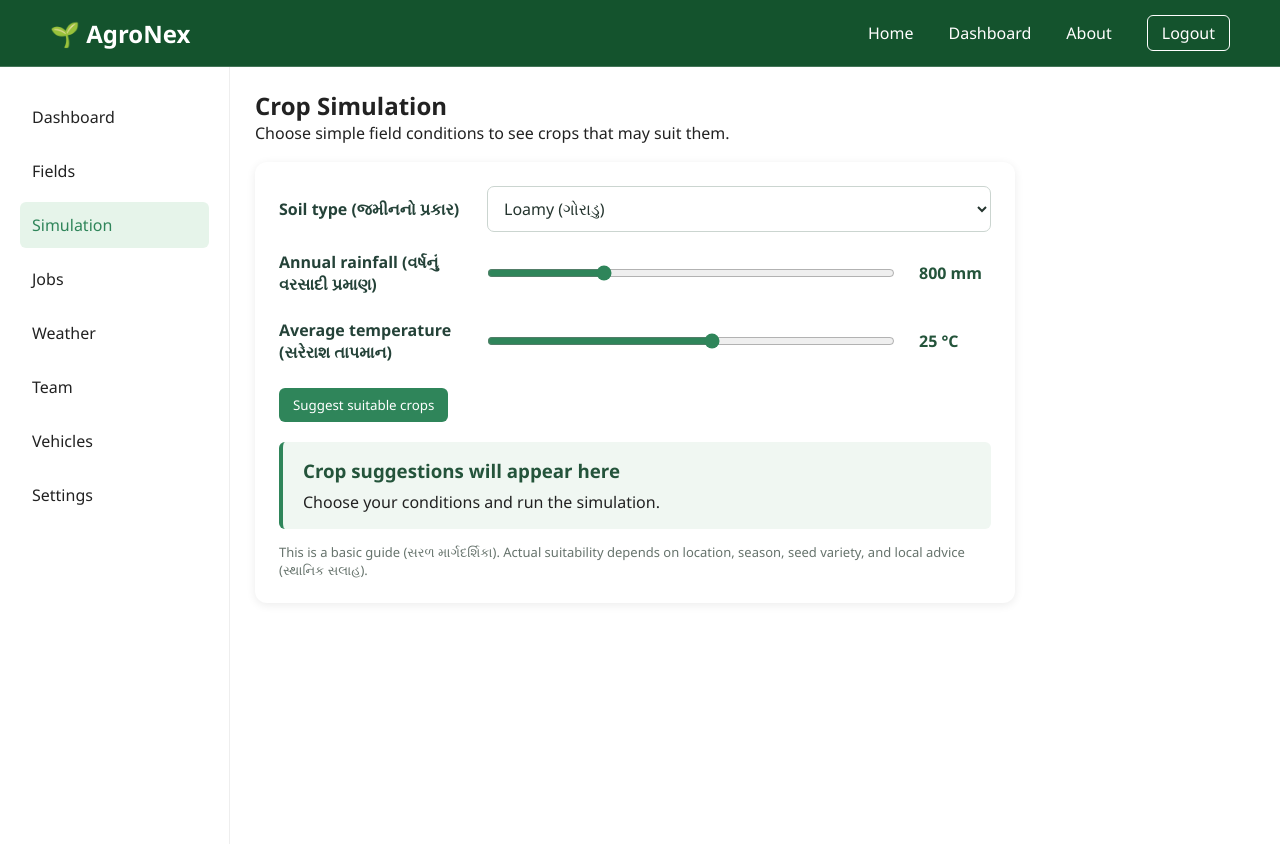
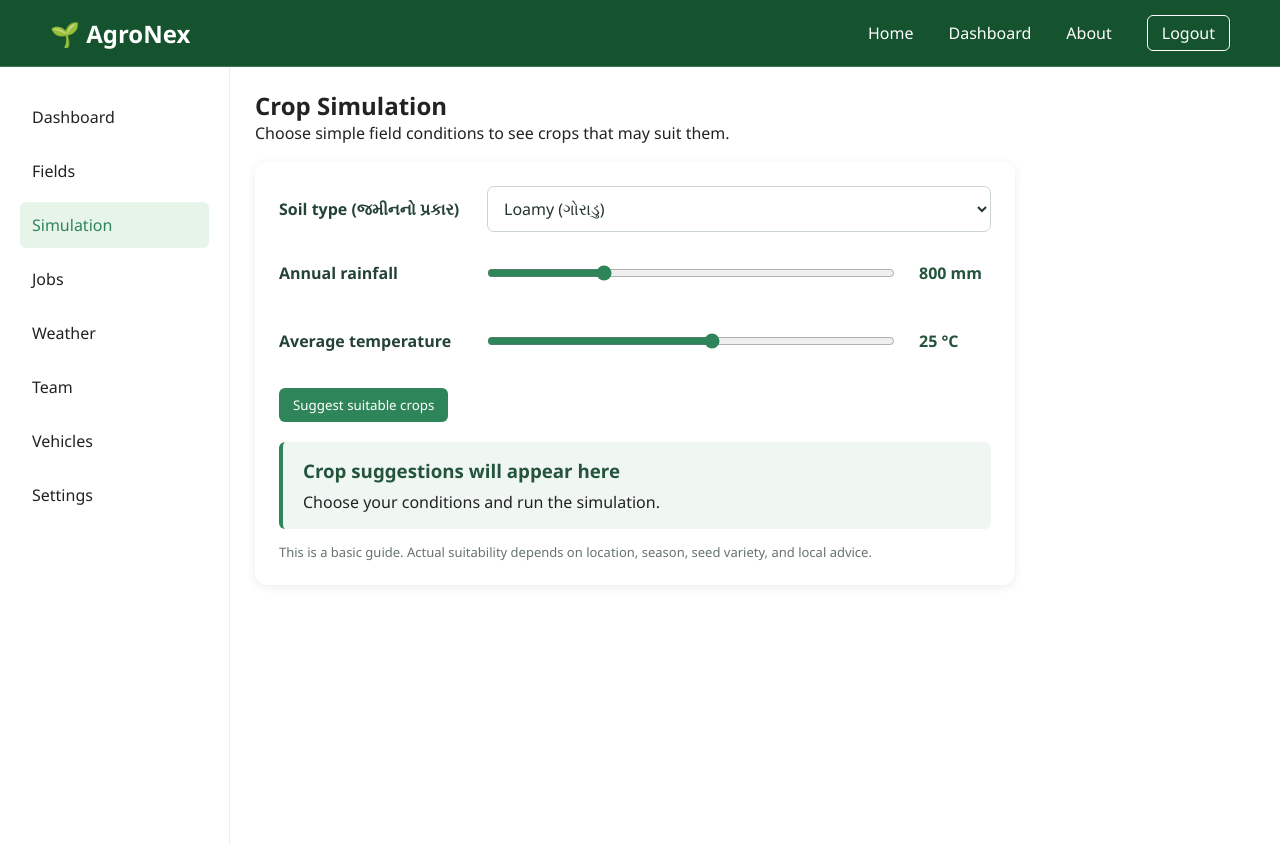
Before and after one commit to nairoshan66-oss/Aggronex, a Flask app: template templates/dashboard.html in a window 1280 px wide, after a click on "Simulation". Run offline with Flask 3, Linux system fonts and the light colour scheme; the template is opened without the code that fills it, so the values that code supplies are empty; some libraries are stand-ins or nearby versions.

Commit message:
Limit Gujarati labels to soil and crop names

```diff
--- a/static/js/main.js
+++ b/static/js/main.js
@@ -518,14 +518,14 @@ function simulateCrops(){
   const climateScore=(value,[min,max])=>value>=min&&value<=max?3:Math.max(0,3-Math.min(Math.abs(value-min),Math.abs(value-max))/Math.max(1,(max-min)*0.65));
   const score=crop=>(crop.soils.includes(soil)?6:0)+climateScore(rainfall,crop.rain)+climateScore(temperature,crop.temp);
   const recommendations=profiles
-    .map(crop=>({name:crop.name,score:score(crop)}))
+    .map(crop=>({name:crop.name,gu:crop.gu,score:score(crop)}))
     .sort((a,b)=>b.score-a.score)
     .slice(0,3);
   const soilName={loamy:"Loamy (ગોરાડુ)",clay:"Clay (ચીકણી)",sandy:"Sandy (રેતાળ)",black:"Black cotton soil (કાળી જમીન)",alluvial:"Alluvial (કાંપવાળી)",red:"Red soil (લાલ)",silty:"Silty (કાંપવાળી)",laterite:"Laterite (લેટરાઇટ)",saline:"Saline (ખારી)"}[soil];
 
   result.replaceChildren();
   const heading=document.createElement("h3");
-  heading.textContent="Suggested crops (સૂચિત પાક)";
+  heading.textContent="Suggested crops";
   result.appendChild(heading);
   const list=document.createElement("ol");
   recommendations.forEach(crop=>{
@@ -535,7 +535,7 @@ function simulateCrops(){
   });
   result.appendChild(list);
   const reason=document.createElement("p");
-  reason.textContent=`Based on ${soilName}, ${rainfall} mm annual rainfall (વર્ષનું વરસાદી પ્રમાણ), and ${temperature} °C average temperature (સરેરાશ તાપમાન).`;
+  reason.textContent=`Based on ${soilName}, ${rainfall} mm annual rainfall, and ${temperature} °C average temperature.`;
   result.appendChild(reason);
 }
 
--- a/templates/dashboard.html
+++ b/templates/dashboard.html
@@ -216,13 +216,13 @@
           <option value="saline">Saline (ખારી)</option>
         </select>
 
-        <label for="simulationRainfall">Annual rainfall (વર્ષનું વરસાદી પ્રમાણ)</label>
+        <label for="simulationRainfall">Annual rainfall</label>
         <div class="simulation-range">
           <input id="simulationRainfall" type="range" min="0" max="3000" step="50" value="800" oninput="updateSimulationInputs()">
           <output id="simulationRainfallValue" for="simulationRainfall">800 mm</output>
         </div>
 
-        <label for="simulationTemperature">Average temperature (સરેરાશ તાપમાન)</label>
+        <label for="simulationTemperature">Average temperature</label>
         <div class="simulation-range">
           <input id="simulationTemperature" type="range" min="0" max="45" step="1" value="25" oninput="updateSimulationInputs()">
           <output id="simulationTemperatureValue" for="simulationTemperature">25 °C</output>
@@ -233,7 +233,7 @@
         <h3>Crop suggestions will appear here</h3>
         <p>Choose your conditions and run the simulation.</p>
       </div>
-      <p class="simulation-note">This is a basic guide (સરળ માર્ગદર્શિકા). Actual suitability depends on location, season, seed variety, and local advice (સ્થાનિક સલાહ).</p>
+      <p class="simulation-note">This is a basic guide. Actual suitability depends on location, season, seed variety, and local advice.</p>
     </div>
   </div>
 
```
